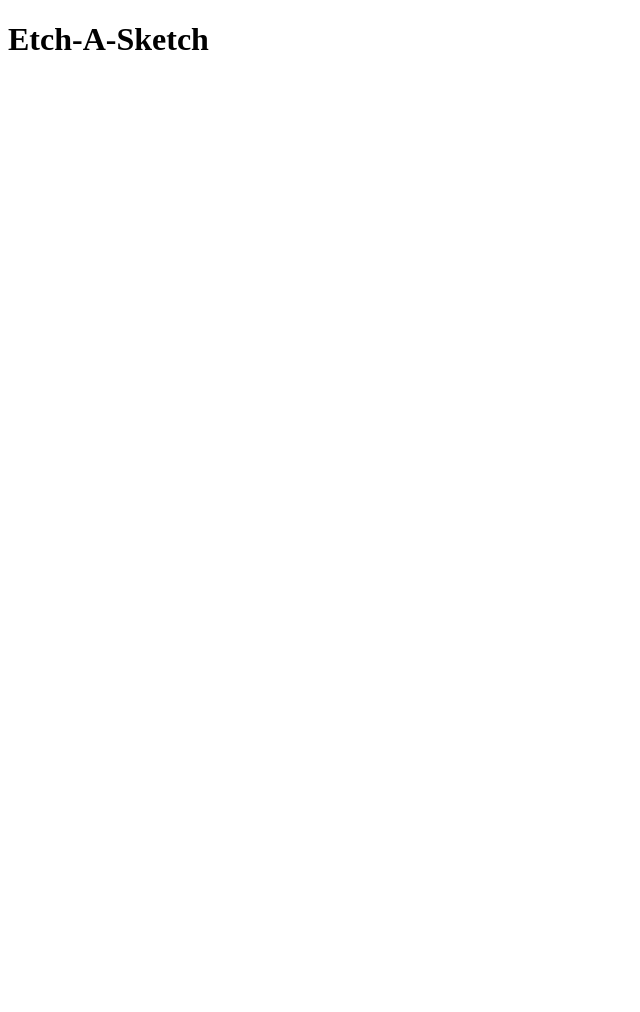
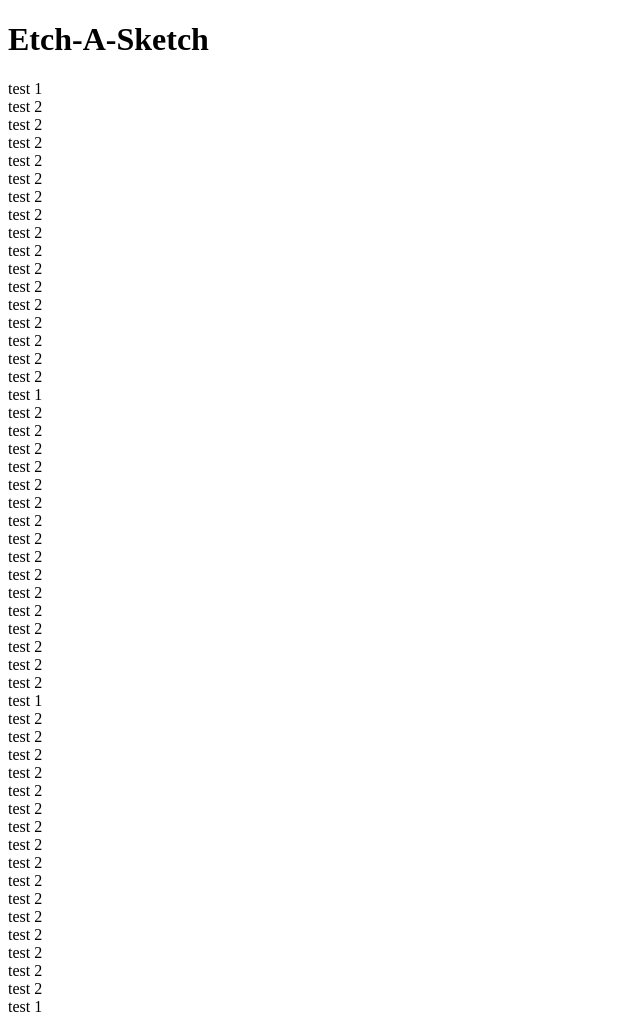
Before and after one commit to The-silver-ghost/etch-a-sketch-odin, a plain HTML site: page src/index.html in a window 1280 px wide. Shown: the top 1012 px of the page, without its empty margins (0-640 px from the left). Before the commit the page ends 800 px from the top, so only its background shows below. Drawn offline with Linux system fonts and the light colour scheme.

```diff
--- a/src/index.html
+++ b/src/index.html
@@ -3,6 +3,7 @@
 	<head>
 		<meta en='UTF-8'>
 		<title>Etch-A-Sketch</title>
+		<script src='./js/main.js' defer></script>
 	</head>
 	<body>
 		<h1>Etch-A-Sketch</h1>
```
Also changed, not shown: 1 other file.
